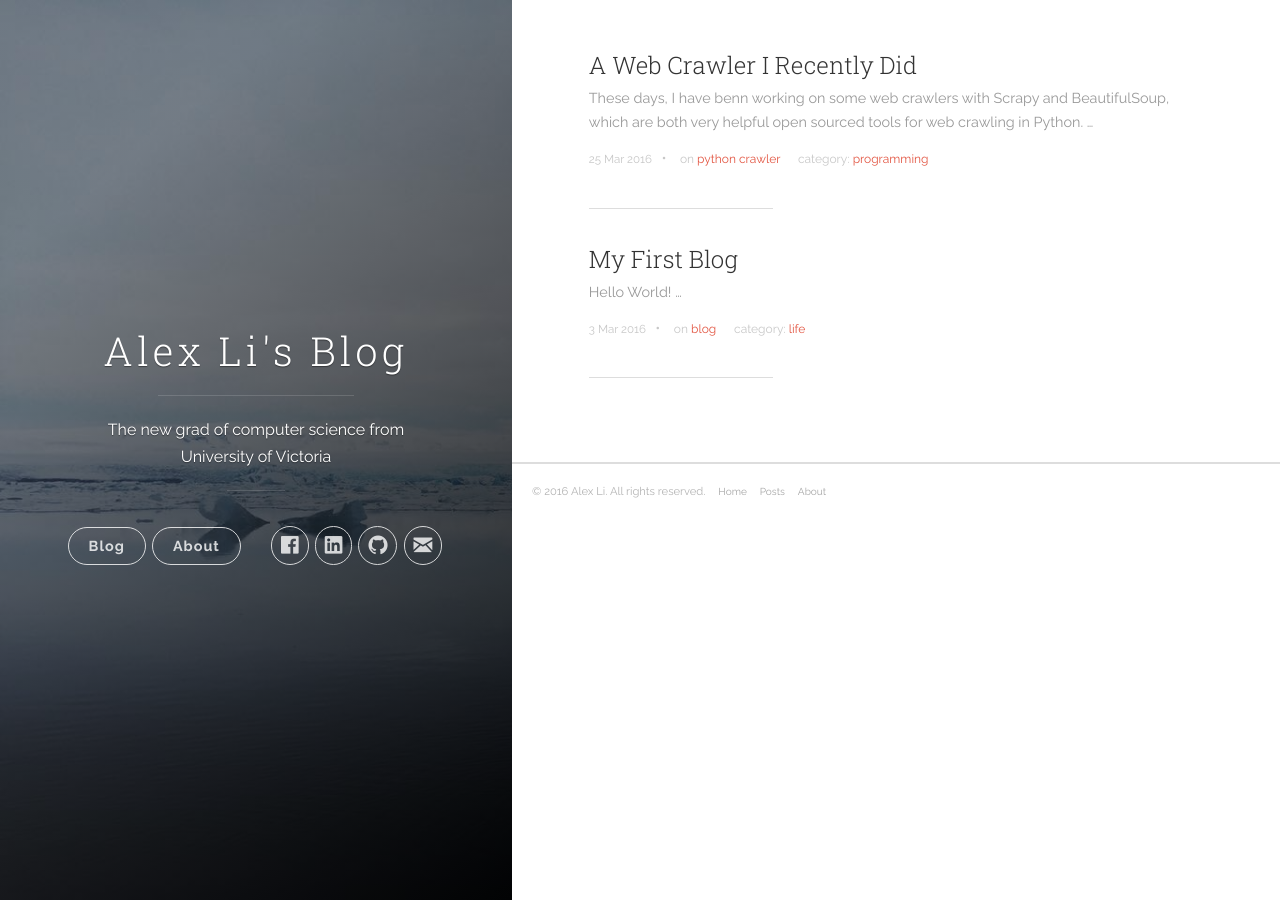
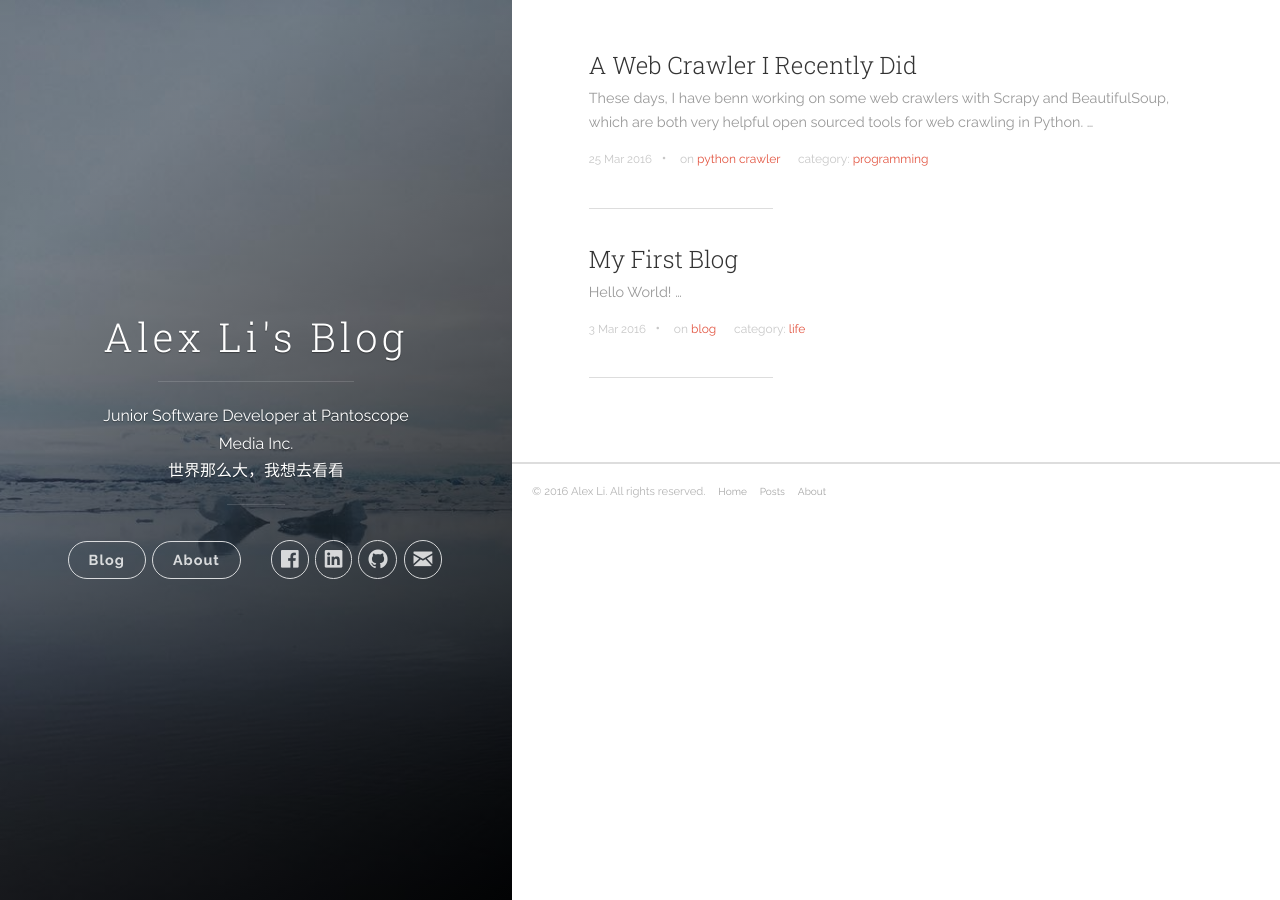
Before and after one commit to AlexLi88/AlexLi88.github.io, a Jekyll site: the page built from index.html, in a window 1280 px wide. Built offline with Jekyll 4.4.1, drawn with Linux system fonts in a browser that asks for light colours; nearby versions of some CDN libraries; the list of posts is cut into pages by our own code.

Commit message:
update description

```diff
--- a/_config.yml
+++ b/_config.yml
@@ -1,6 +1,7 @@
 # Site settings
 title: Alex Li's Blog
-description: 'The new grad of computer science from University of Victoria '
+description: 'Junior Software Developer at Pantoscope Media Inc.'
+quote: '世界那么大，我想去看看'
 
 baseurl: '/'
 url: 'smilesky.ca'
--- a/_includes/header.html
+++ b/_includes/header.html
@@ -14,6 +14,7 @@
         </a>
         <hr class="panel-cover__divider">
         <p class="panel-cover__description">{{ site.description }}</p>
+        <p class="panel-cover__description">{{ site.quote }}</p>
         <hr class="panel-cover__divider panel-cover__divider--secondary">
 
         <div class="navigation-wrapper">
```
